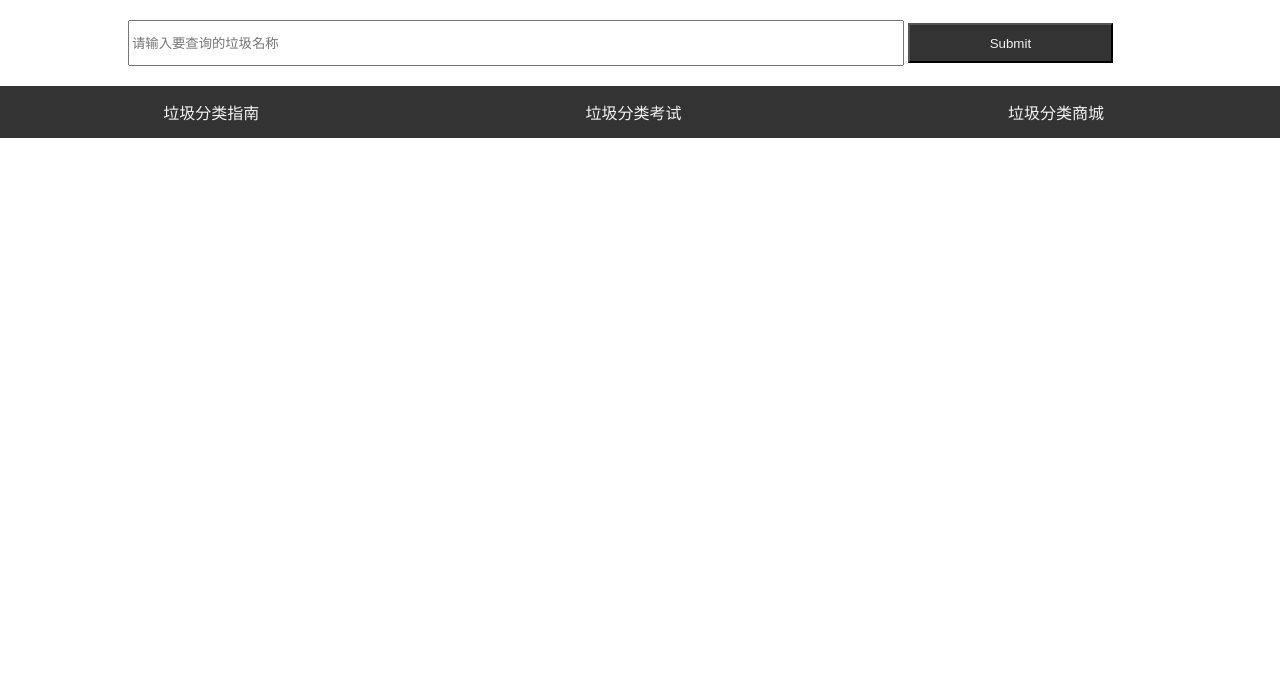
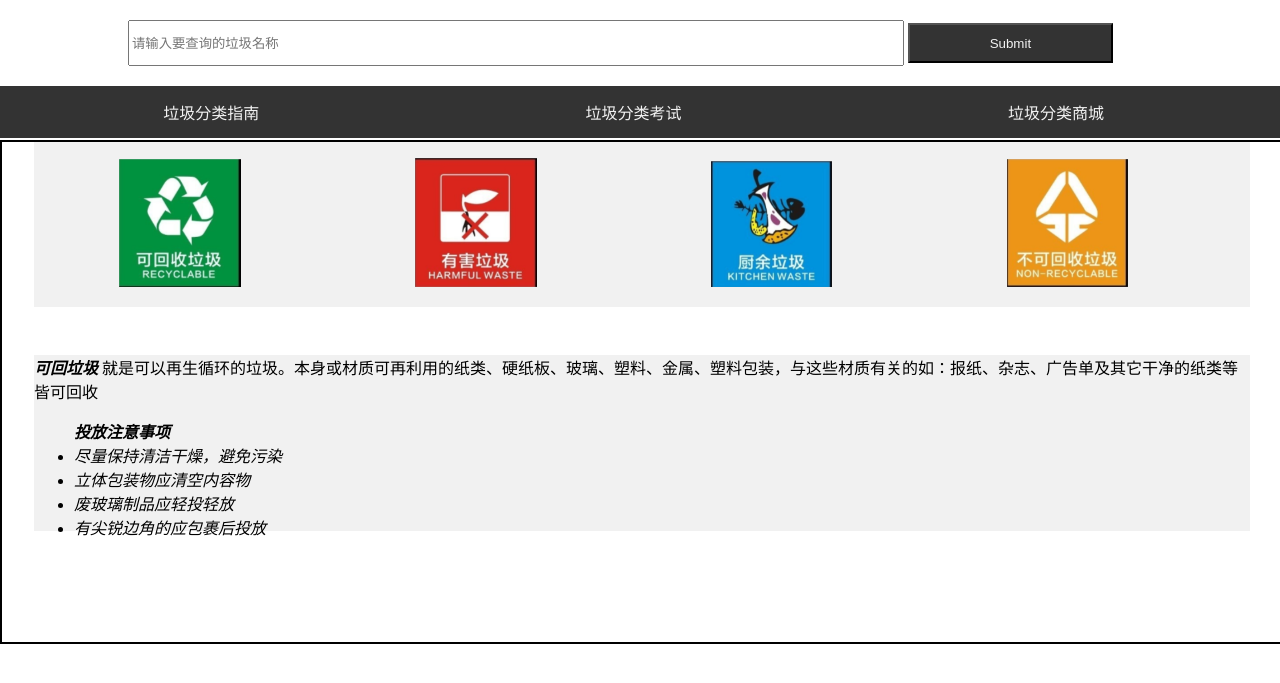
Before and after one commit to myldsb/wastes-classification, a Flask app: page / in a window 1280 px wide. Shown: the part 76-759 px from the top of the page. Run offline with Flask 2, Linux system fonts and the light colour scheme.

Commit message:
add the index.html, show that wastes introduction

```diff
--- a/flaskp/__init__.py
+++ b/flaskp/__init__.py
@@ -1,18 +1,20 @@
 import os
-
 from flask import Flask, render_template, url_for
 
 
-app = Flask(__name__)
-print("running path:===", app.root_path)
+def init_app():
+	app = Flask(__name__)
+	print("running path:===", app.root_path)
 
 
-@app.route('/', methods=('GET', 'POST'))
-def index():
-	return render_template('base.html')
+	@app.route('/', methods=('GET', 'POST'))
+	def index():
+		return render_template('index.html')
 
-from . import auth
-app.register_blueprint(auth.bp)
+	from . import auth
+	app.register_blueprint(auth.bp)
 
-from . import guide
-app.register_blueprint(guide.bp)
+	from . import guide
+	app.register_blueprint(guide.bp)
+
+	return app
--- a/flaskp/templates/base.html
+++ b/flaskp/templates/base.html
@@ -29,7 +29,7 @@ body {
 
 }
 
-img {
+.header>img {
   display: inline;
   float: right;
   margin-right: 20px;
@@ -83,6 +83,14 @@ img {
   color: black;
   width:  33%;
 }
+
+.content{
+  margin: 2px auto;
+  width: 100%;
+  height: 500px;
+  border: 2px solid black;
+}
+
 </style>
 
 
@@ -108,7 +116,10 @@ img {
   <a href="#">垃圾分类商城</a>
   <!-- <a href="#">垃圾分类现状</a> -->
 </div>
+
+<div class="content">
 {% block content %}{% endblock %}
+</div>
 
 
 
--- /dev/null
+++ b/flaskp/templates/index.html
@@ -0,0 +1,102 @@
+{% extends 'base.html' %}
+{% block content %}
+
+<style type="text/css">
+
+/*垃圾图标显示header*/
+.index-header {
+    background-color: #f1f1f1;
+    /*height: 10%;*/
+    margin: auto 2em;
+}
+
+/*垃圾图标*/
+.index-header>img {
+    width: 10%;
+    padding: 1em 7%;
+}
+
+/*垃圾介绍段落*/
+.index-content {
+    background-color: #f1f1f1;
+    margin: 3em 2em 0 2em;
+    height: 11em;
+    font: 1em solid black;
+}
+
+/*默认显示可回收垃圾正文*/
+.index-content>*{
+    display: none;
+}
+
+.index-content>.recyclable {
+    display: block;
+}
+
+</style>
+
+<div>
+    <div class="index-header">
+        <img id='recyclable' src="{{url_for('static', filename='recyclable.png')}}">
+        <img id='harmful' src="{{url_for('static', filename='harmful.png')}}">
+        <img id='kitchen' src="{{url_for('static', filename='kitchen.png')}}">
+        <img id='non-recyclable' src="{{url_for('static', filename='non-recyclable.png')}}">
+    </div>
+
+    <div class="index-content">
+        <p class="recyclable"><b><i>可回垃圾</i></b>&nbsp就是可以再生循环的垃圾。本身或材质可再利用的纸类、硬纸板、玻璃、塑料、金属、塑料包装，与这些材质有关的如：报纸、杂志、广告单及其它干净的纸类等皆可回收</p>
+        <ul class="recyclable"> <b><i>投放注意事项</i></b>
+            <li><i>尽量保持清洁干燥，避免污染</i></li>
+            <li><i>立体包装物应清空内容物</i></li>
+            <li><i>废玻璃制品应轻投轻放</i></li>
+            <li><i>有尖锐边角的应包裹后投放</i></li>
+        </ul>
+
+        <p class="harmful"><b><i>有害垃圾</i></b>&nbsp有害垃圾指废电池、废灯管、废药品、废油漆及其容器等对人体健康或者自然环境造成直接或者潜在危害的生活废弃物。
+常见包括废电池、废荧光灯管、废灯泡、废水银温度计、废油漆桶、过期药品等。有害有毒垃圾需特殊正确的方法安全处理。</p>
+        <ul class="harmful"> <b><i>投放注意事项</i></b>
+            <li><i>轻轻投放</i></li>
+            <li><i>废灯管等易破损的有害垃圾应连带包装或包裹后投放</i></li>
+            <li><i>废弃药品宜连带包装一并投放</i></li>
+            <li><i>杀虫剂等压力罐装容器，应排空内容物后投放</i></li>
+        </ul>
+
+        <p class="kitchen"><b><i>厨余垃圾</i></b>&nbsp厨余垃圾是指居民日常生活及食品加工、饮食服务、单位供餐等活动中产生的垃圾，包括丢弃不用的菜叶、剩菜、剩饭、果皮、蛋壳、茶渣、骨头等，其主要来源为家庭厨房、餐厅、饭店、食堂、市场及其他与食品加工有关的行业</p>
+        <ul class="kitchen"> <b><i>投放注意事项</i></b>
+            <li><i>投放前尽量沥干水分</i></li>
+            <li><i>有包装物的湿垃圾应将包装物去除后分类投放</i></li>
+            <li><i>包装物应投放到对应的可回收物或干垃圾收集容器</i></li>
+            <li><i>盛放湿垃圾的容器，如塑料袋等，在投放时应予去除</i></li>
+        </ul>
+
+        <p class="non-recyclable"><b><i>不可回收垃圾</i></b>&nbsp不可回收垃圾指除可回收垃圾之外的垃圾，常见的有在自然条件下易分解的垃圾，如果皮、菜叶、剩菜剩饭、花草树枝树叶等。</p>
+        <ul class="non-recyclable"> <b><i>投放注意事项</i></b>
+            <li><i>投入干垃圾收集容器</i></li>
+            <li><i>保持周边环境整洁</i></li>
+        </ul>
+    </div>
+</div>
+
+
+<script type="text/javascript">
+
+    // 传入垃圾图标id名称，显示其对应的正文介绍内容，隐藏其余内容
+    function index_click(name){
+        document.querySelector('#'+name).onclick = function() {
+            for (let i of document.querySelector('.index-content').children){
+                if (i.getAttribute('class') === name){
+                    i.style.display='block'}else{
+                        i.style.display='none'
+                    }
+                }
+
+            }
+        }
+
+    index_click('recyclable')
+    index_click('harmful')
+    index_click('kitchen')
+    index_click('non-recyclable')
+</script>
+
+{% endblock %}
--- a/main.py
+++ b/run_app.py
@@ -1,6 +1,8 @@
-from flaskp import app
+
+from flaskp import init_app
 
 if __name__ == '__main__':
+	app = init_app()
 	app.jinja_env.auto_reload = True
 	app.config['TEMPLATES_AUTO_RELOAD'] = True
 	app.run(debug=True)
```
Also changed, not shown: flaskp/static/harmful.png (added), flaskp/static/kitchen.png (added), flaskp/static/non-recyclable.png (added), flaskp/static/recyclable.png (added).
